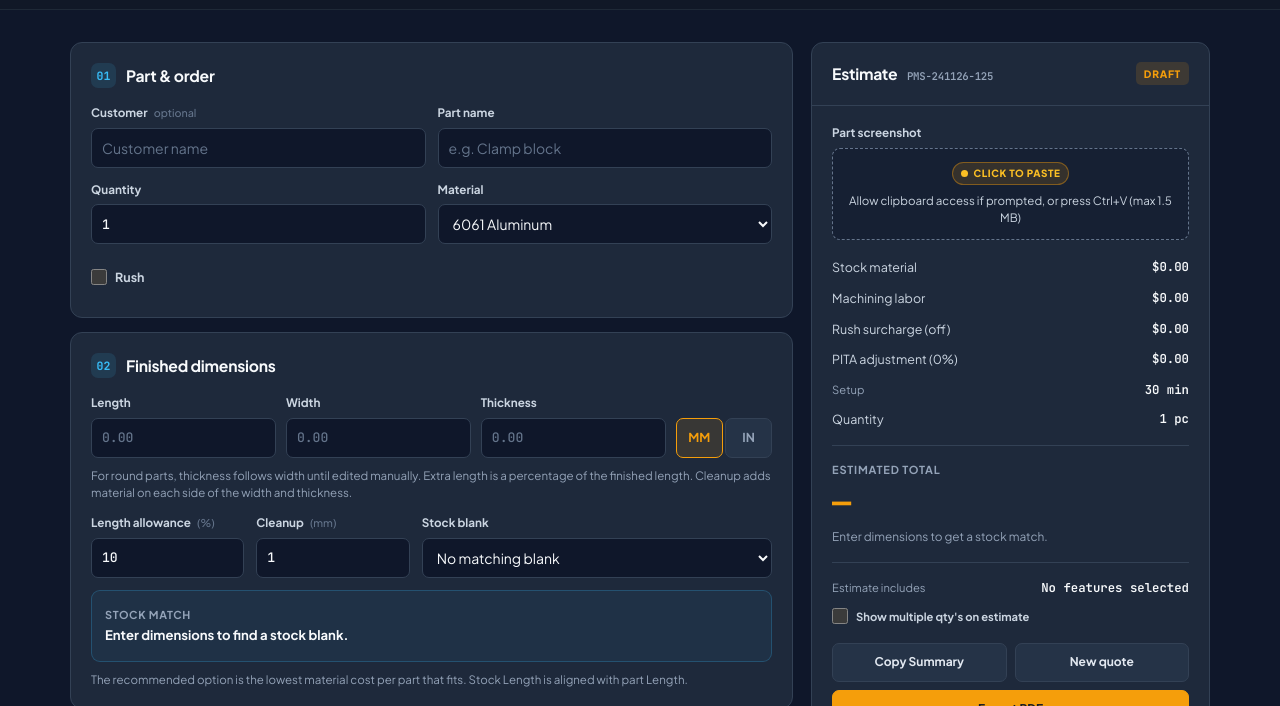
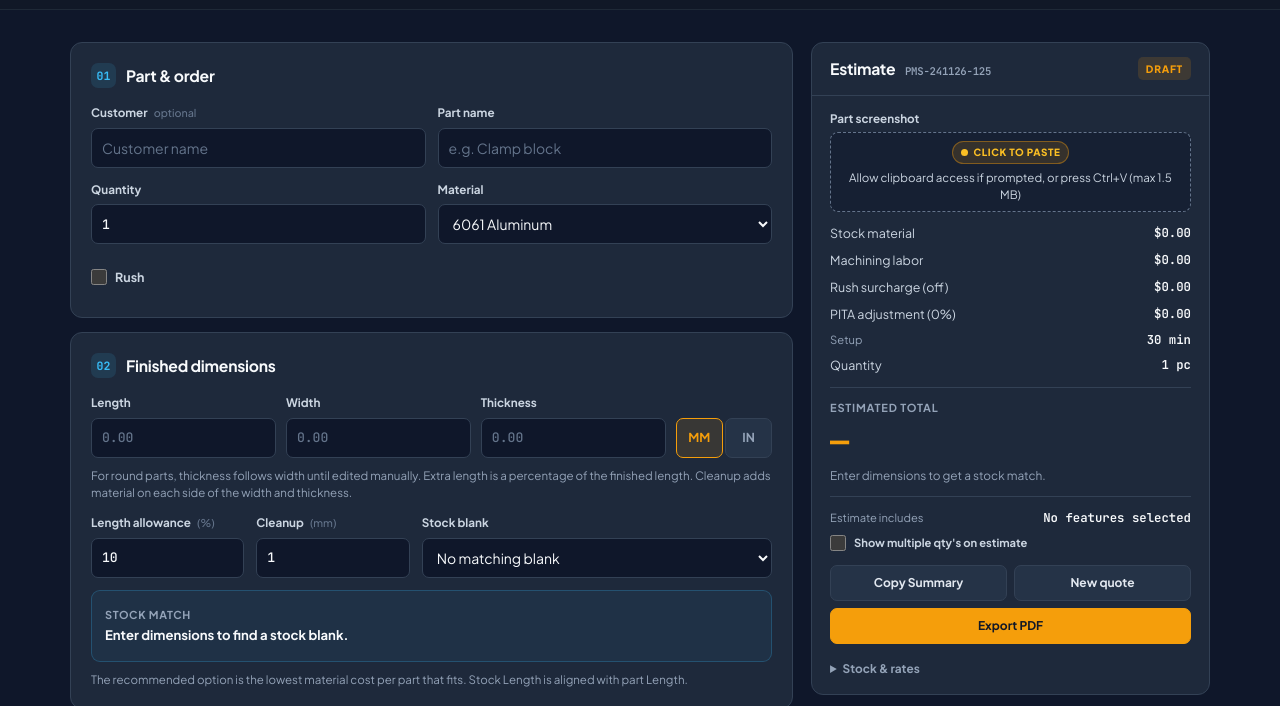
Before and after one commit to wjwestwood/billet-billy, a plain HTML site: page index.html in a window 1280 px wide. Shown: the part 67-773 px from the top of the page. Drawn offline with Linux system fonts and the light colour scheme.

Commit message:
Tighten estimate card spacing
Co-authored-by: Copilot <223556219+Copilot@users.noreply.github.com>

```diff
--- a/index.html
+++ b/index.html
@@ -266,16 +266,16 @@
     .pita-ticks span:nth-child(5) { left: 100%; }
     .pita-scale { display: flex; justify-content: space-between; margin: 3px 8px 0; color: #cbd5e1; font-size: .72rem; font-weight: 800; }
     .quote-card { position: sticky; top: 16px; padding: 0; overflow: hidden; }
-    .quote-header { padding: 19px 20px; border-bottom: 1px solid var(--card-border); }
+    .quote-header { padding: 14px 18px; border-bottom: 1px solid var(--card-border); }
     .quote-header-row { display: flex; justify-content: space-between; align-items: center; }
     .quote-estimate-number { margin-left: 7px; color: var(--muted); font: 600 .68em "JetBrains Mono", monospace; }
     .quote-chip { padding: 4px 8px; border-radius: 5px; background: rgba(245, 158, 11, .14); color: var(--accent); font-size: .64rem; font-weight: 800; letter-spacing: .07em; text-transform: uppercase; }
-    .quote-body { padding: 18px 20px 20px; }
-    .part-image-section { margin-bottom: 18px; }
-    .part-image-label { display: block; margin-bottom: 7px; color: #cbd5e1; font-size: .73rem; font-weight: 700; }
-    .part-image-paste { position: relative; display: grid; min-height: 92px; place-items: center; padding: 10px; border: 1px dashed #64748b; border-radius: 8px; background: rgba(15, 23, 42, .45); color: #cbd5e1; font-size: .72rem; text-align: center; cursor: pointer; transition: border-color .15s, background .15s, box-shadow .15s; }
+    .quote-body { padding: 14px 18px 16px; }
+    .part-image-section { margin-bottom: 12px; }
+    .part-image-label { display: block; margin-bottom: 5px; color: #cbd5e1; font-size: .73rem; font-weight: 700; }
+    .part-image-paste { position: relative; display: grid; min-height: 76px; place-items: center; padding: 8px; border: 1px dashed #64748b; border-radius: 8px; background: rgba(15, 23, 42, .45); color: #cbd5e1; font-size: .72rem; text-align: center; cursor: pointer; transition: border-color .15s, background .15s, box-shadow .15s; }
     .part-image-paste:focus { border-color: var(--primary); background: rgba(56, 189, 248, .14); box-shadow: 0 0 0 3px rgba(56, 189, 248, .12); outline: 2px solid var(--primary); outline-offset: 2px; }
-    .part-image-prompt { display: grid; justify-items: center; gap: 7px; }
+    .part-image-prompt { display: grid; justify-items: center; gap: 5px; }
     .part-image-prompt[hidden] { display: none; }
     .part-image-ready { display: inline-flex; align-items: center; gap: 6px; padding: 3px 8px; border: 1px solid rgba(245, 158, 11, .4); border-radius: 999px; background: rgba(245, 158, 11, .14); color: #fbbf24; font-size: .62rem; font-weight: 800; letter-spacing: .06em; text-transform: uppercase; }
     .part-image-ready::before { width: 7px; height: 7px; border-radius: 50%; background: currentColor; content: ""; }
@@ -287,19 +287,20 @@
     .part-image-remove:focus-visible { outline: 2px solid var(--primary); outline-offset: 2px; }
     .part-image-remove[hidden] { display: none; }
     .part-image-status { margin: 6px 0 0; color: var(--muted); font-size: .68rem; }
-    .quote-line { display: flex; justify-content: space-between; gap: 12px; margin: 0 0 12px; color: #cbd5e1; font-size: .78rem; }
+    .quote-line { display: flex; justify-content: space-between; gap: 12px; margin: 0 0 8px; color: #cbd5e1; font-size: .78rem; }
     .quote-line span:last-child { color: var(--text); font: 600 .77rem "JetBrains Mono", monospace; text-align: right; }
     .quote-line.subtle { color: var(--muted); font-size: .7rem; }
     .quote-line[hidden], .custom-tooling-fields[hidden], #printCustomToolingRow[hidden] { display: none; }
     .multiple-quantity-toggle { display: flex; align-items: center; gap: 8px; margin-top: 7px; color: #cbd5e1; font-size: .7rem; font-weight: 700; cursor: pointer; }
     .multiple-quantity-toggle input { width: 16px; height: 16px; margin: 0; accent-color: var(--primary); }
     .custom-tooling-fields { margin-top: 12px; }
-    .quote-divider { height: 1px; margin: 16px 0; background: var(--card-border); }
+    .quote-divider { height: 1px; margin: 12px 0; background: var(--card-border); }
     .total-label { color: var(--muted); font-size: .69rem; font-weight: 700; letter-spacing: .07em; text-transform: uppercase; }
     .total-value { margin-top: 3px; color: var(--accent); font: 700 2rem "JetBrains Mono", monospace; letter-spacing: -.06em; }
     .unit-price { margin-top: 4px; color: var(--muted); font-size: .74rem; }
-    .quote-actions { display: grid; grid-template-columns: 1fr 1fr; gap: 8px; margin-top: 18px; }
+    .quote-actions { display: grid; grid-template-columns: 1fr 1fr; gap: 7px; margin-top: 14px; }
     .quote-actions .export-pdf { grid-column: 1 / -1; }
+    .quote-actions .button { min-height: 36px; padding: 6px 9px; }
     .print-document { display: none; }
     .button {
       min-height: 39px;
```
